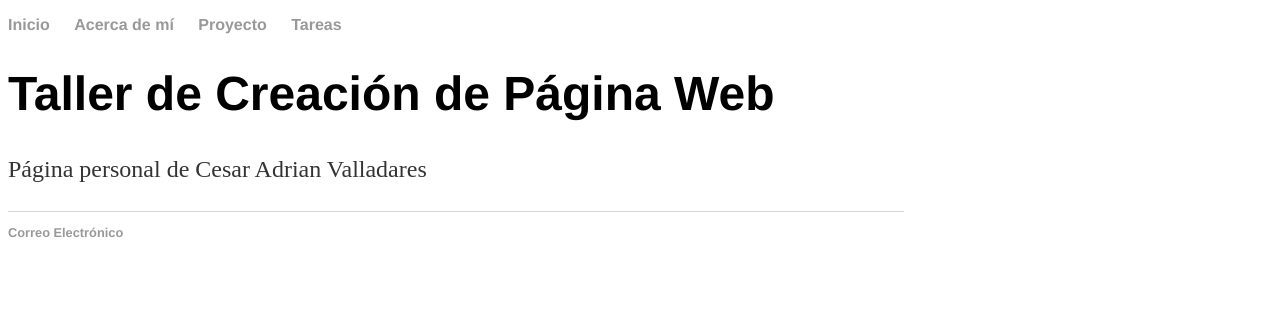
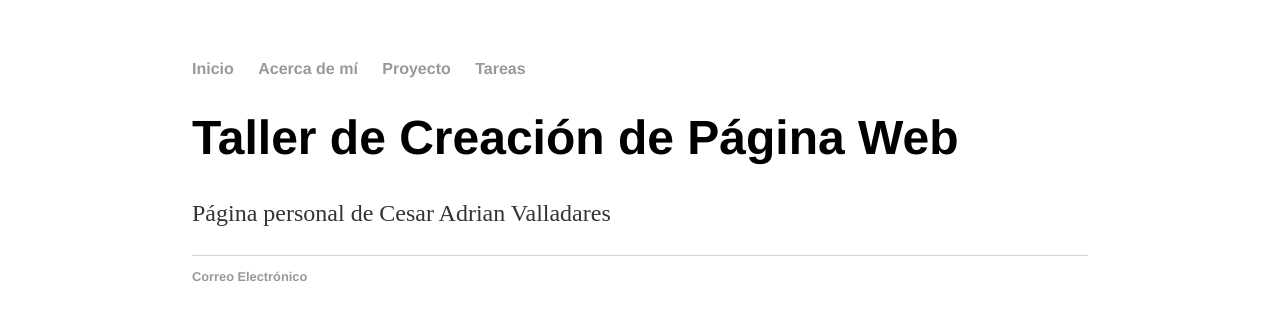
Before and after one commit to CesarAdrianValladaresGago/CesarAdrianValladaresGago.github.io, a plain HTML site: page index.html in a window 1280 px wide. Drawn offline with Linux system fonts and the light colour scheme.

Commit message:
Ejemplo2

```diff
--- a/css/main.css
+++ b/css/main.css
@@ -1,5 +1,5 @@
 body {
-      magin: 60px auto;
+      margin: 60px auto;
       width: 70%;
 }
 nav ul, footer ul {
```
